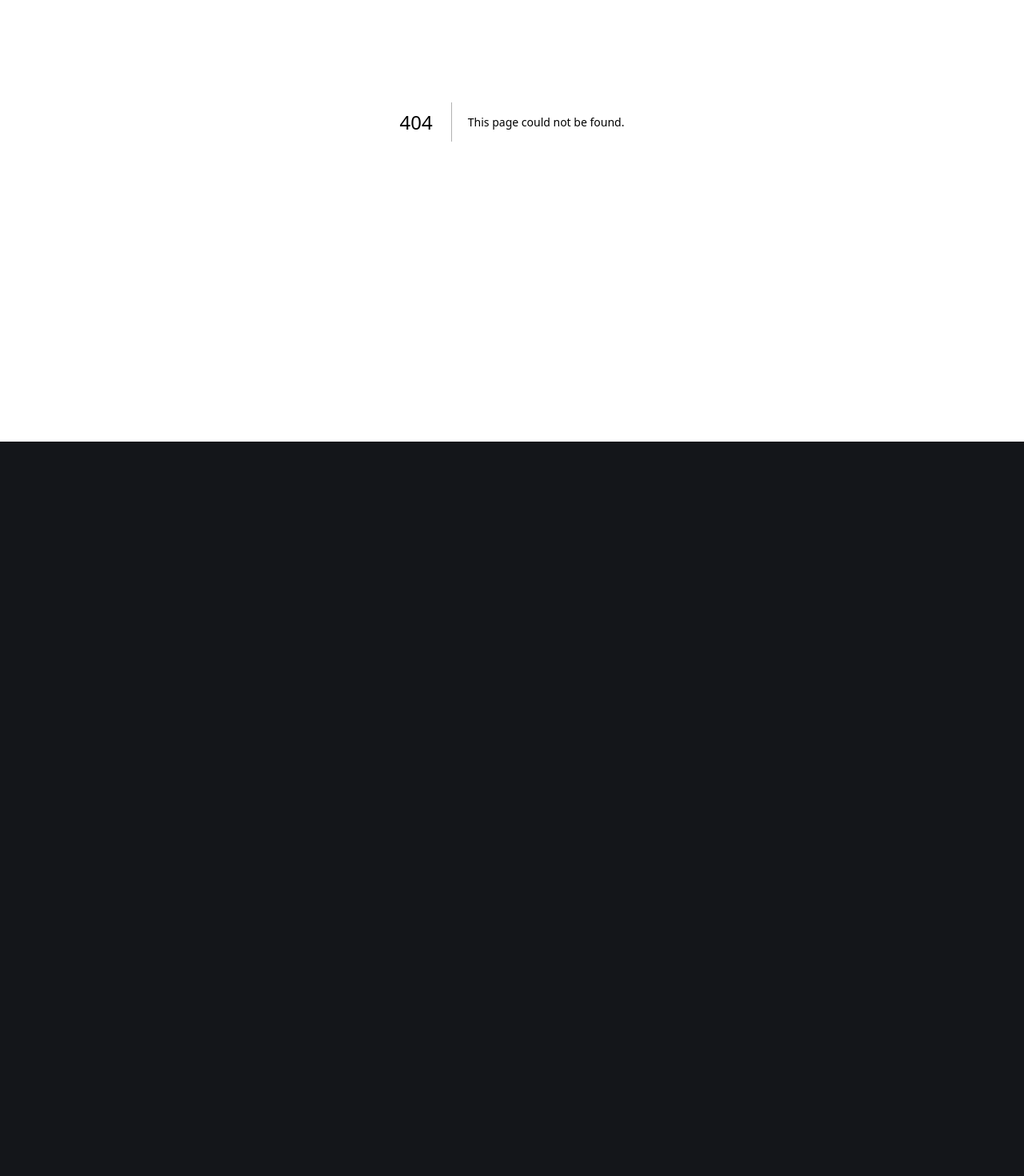
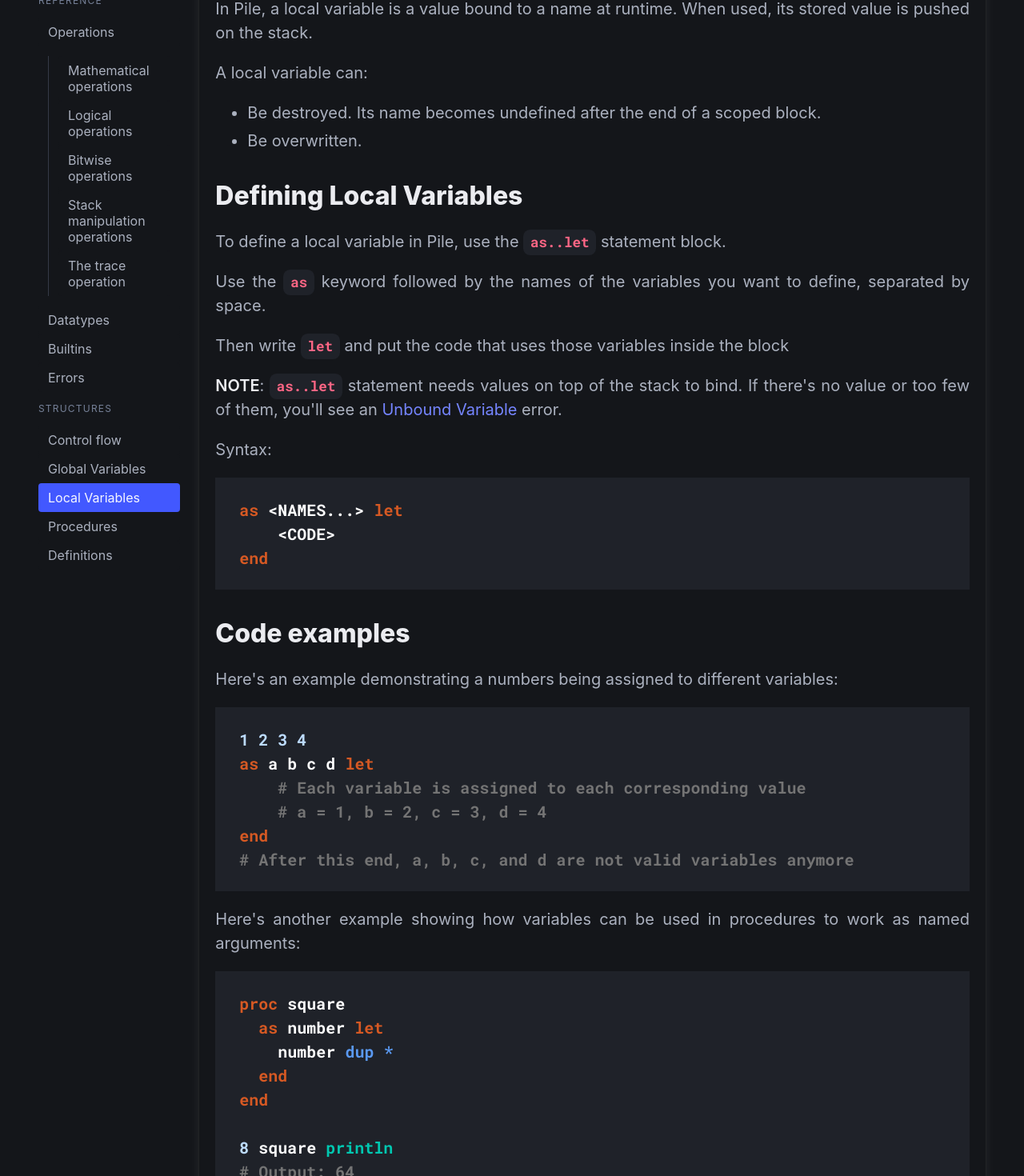
Before and after one commit to marc-dantas/pile-online, a Next.js app: page /docs/locals in a window 1280 px wide. Before the commit this address had no page. Shown: the part 300-1770 px from the top of the page at 80% size. Before the commit the page ends 852 px from the top, so only its background shows below. Built offline with nearby package versions, Linux system fonts and the light colour scheme.

Commit message:
new fibonacci and new variables pages

```diff
--- /dev/null
+++ b/src/app/docs/locals/page.tsx
@@ -0,0 +1,64 @@
+import DocsPage from "@/components/DocsPage";
+import { Title, Subtitle, Title2, Text, P } from "@/components/Docs";
+import Code from "@/components/Code";
+// Code highlighting components
+import { Kw, N, Op, B, C, S } from "@/components/Code";
+
+export default function Docs() {
+    return (
+        <DocsPage>
+            <Title>Local Variables</Title>
+            <Subtitle>This topic is meant to document local variables in Pile</Subtitle>
+
+            <Title2>Overview</Title2>
+
+            <P>In Pile, a local variable is a value bound to a name at runtime. When used, its stored value is pushed on the stack.</P>
+
+            <P>A local variable can:</P>
+            <Text>
+                <ul>
+                    <li>Be destroyed. Its name becomes undefined after the end of a scoped block.</li>
+                    <li>Be overwritten.</li>
+                </ul>
+            </Text>
+
+            <Title2>Defining Local Variables</Title2>
+
+            <P>To define a local variable in Pile, use the <code>as..let</code> statement block.</P>
+            <P>Use the <code>as</code> keyword followed by the names of the variables you want to define, separated by space.</P>
+            <P>Then write <code>let</code> and put the code that uses those variables inside the block</P>
+            <P><strong>NOTE</strong>: <code>as..let</code> statement needs values on top of the stack to bind. If there's no value or too few of them, you'll see an <a href="/docs/error/#unboundvariable">Unbound Variable</a> error.</P>
+            <P>Syntax:</P>
+            <Code>
+                <Kw x="as" /> &lt;NAMES...&gt; <Kw x="let" /><br />
+                <span>    &lt;CODE&gt;</span><br />
+                <Kw x="end" /><br />
+            </Code>
+
+            <Title2>Code examples</Title2>
+            <P>Here&apos;s an example demonstrating a numbers being assigned to different variables:</P>
+            <Code>
+                <N x='1 2 3 4'/><br/>
+                <Kw x="as" /> a b c d <Kw x="let"/><br />
+                <C x="    # Each variable is assigned to each corresponding value"/><br />
+                <C x="    # a = 1, b = 2, c = 3, d = 4"/><br />
+                <Kw x="end" /><br />
+                <C x="# After this end, a, b, c, and d are not valid variables anymore"/><br />
+            </Code>
+
+            <P>Here&apos;s another example showing how variables can be used in procedures to work as named arguments:</P>
+            <Code>
+                <Kw x="proc" /> square<br />
+                <Kw x="  as" /> number <Kw x="let" /><br />
+                <span>    number</span> <Op x="dup *" /><br />
+                <Kw x="  end" /><br />
+                <Kw x="end" /><br />
+                <br />
+                <N x="8" /> square <B x="println" /><br />
+                <C x="# Output: 64" /><br />
+            </Code>
+
+            <P>In this example, the variable <code>number</code> is not valid after the call of <code>square</code> which is (in most cases) the desired behavior for named arguments.</P>
+        </DocsPage>
+    );
+}
--- a/src/components/DocsSidebar.tsx
+++ b/src/components/DocsSidebar.tsx
@@ -65,6 +65,12 @@ export default function DocsSidebar({ children }: DocsSidebarProps) {
                             <a href="/docs/controlflow" className={isActive("/docs/controlflow")}>Control flow</a>
                         </li>
                         <li>
+                            <a href="/docs/globals" className={isActive("/docs/globals")}>Global Variables</a>
+                        </li>
+                        <li>
+                            <a href="/docs/locals" className={isActive("/docs/locals")}>Local Variables</a>
+                        </li>
+                        <li>
                             <a href="/docs/procs" className={isActive("/docs/procs")}>Procedures</a>
                         </li>
                         <li>
```
Also changed, not shown: src/app/docs/error/page.tsx (+10 -0 lines), src/app/docs/globals/page.tsx (added, +57 -0 lines), src/app/page.tsx (+12 -11 lines).
